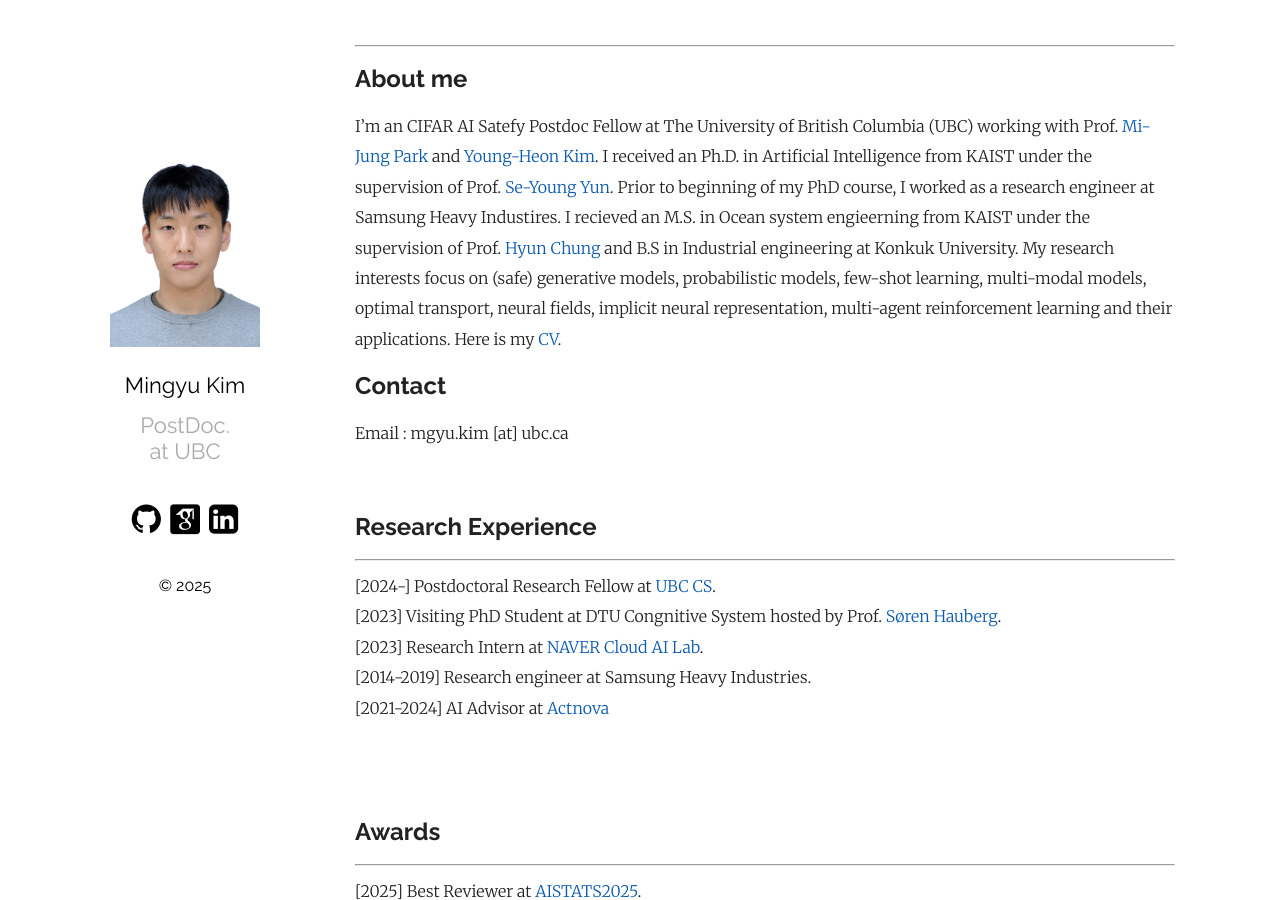
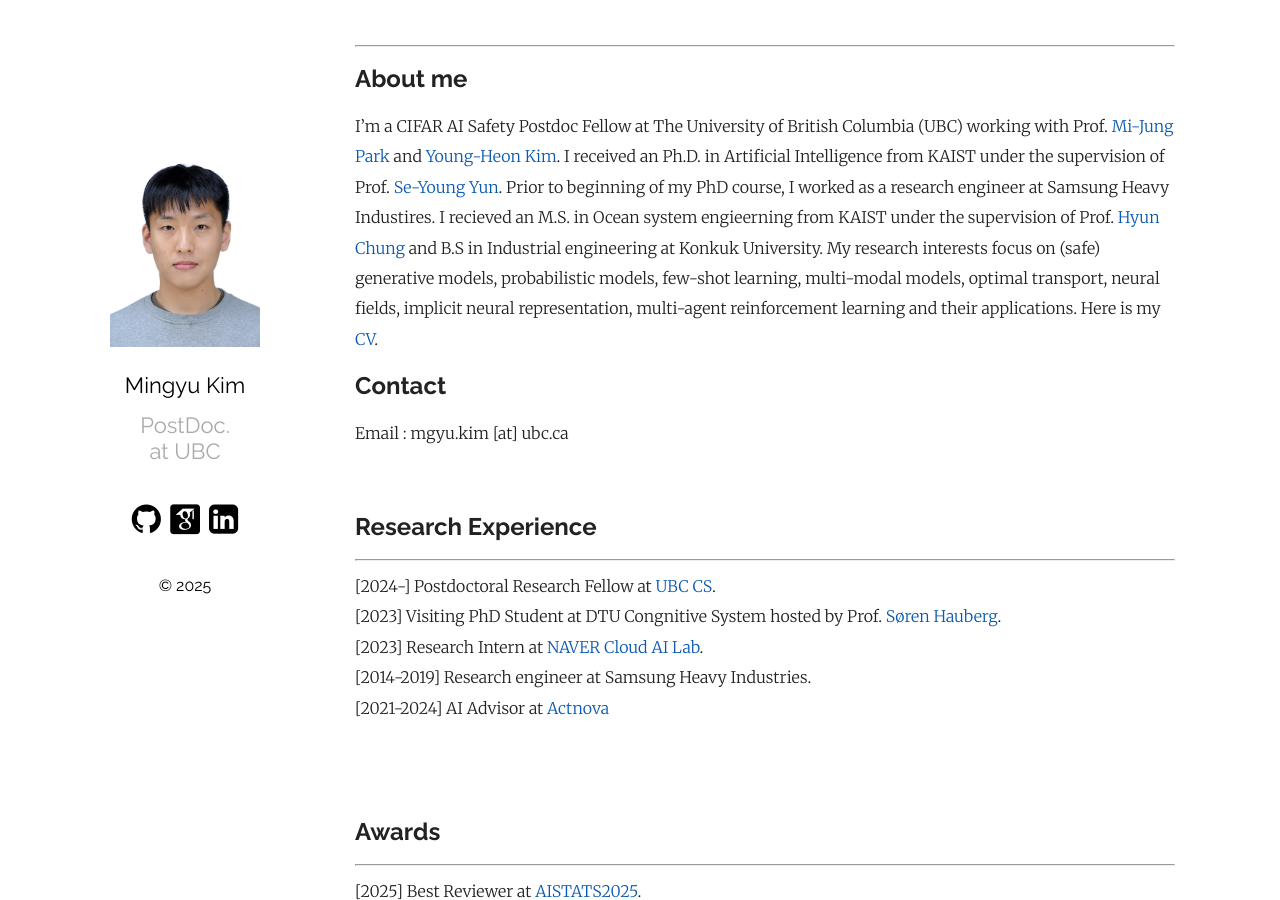
Before and after one commit to MingyuKim87/MingyuKim87.github.io, a Jekyll site: the page built from index.md, in a window 1280 px wide and 900 px high. Built offline with Jekyll 4.4.1, drawn with Linux system fonts in a browser that asks for light colours; some web fonts are replaced.

Commit message:
Update index.md

```diff
--- a/index.md
+++ b/index.md
@@ -6,7 +6,7 @@
 
 ## About me
 
-I’m an CIFAR AI Satefy Postdoc Fellow at The University of British Columbia (UBC) working with Prof. [Mi-Jung Park][mijung-park] and [Young-Heon Kim][youngheon-kim]. I received an Ph.D. in Artificial Intelligence from KAIST under the supervision of Prof. [Se-Young Yun][seyoung-yun]. Prior to beginning of my PhD course, I worked as a research engineer at Samsung Heavy Industires. I recieved an M.S. in Ocean system engieerning from KAIST under the supervision of Prof. [Hyun Chung][hyun-chung] and B.S in Industrial engineering at Konkuk University. My research interests focus on (safe) generative models, probabilistic models, few-shot learning, multi-modal models, optimal transport, neural fields, implicit neural representation, multi-agent reinforcement learning and their applications. Here is my [CV].
+I’m a CIFAR AI Safety Postdoc Fellow at The University of British Columbia (UBC) working with Prof. [Mi-Jung Park][mijung-park] and [Young-Heon Kim][youngheon-kim]. I received an Ph.D. in Artificial Intelligence from KAIST under the supervision of Prof. [Se-Young Yun][seyoung-yun]. Prior to beginning of my PhD course, I worked as a research engineer at Samsung Heavy Industires. I recieved an M.S. in Ocean system engieerning from KAIST under the supervision of Prof. [Hyun Chung][hyun-chung] and B.S in Industrial engineering at Konkuk University. My research interests focus on (safe) generative models, probabilistic models, few-shot learning, multi-modal models, optimal transport, neural fields, implicit neural representation, multi-agent reinforcement learning and their applications. Here is my [CV].
 
 ## Contact
 
```
